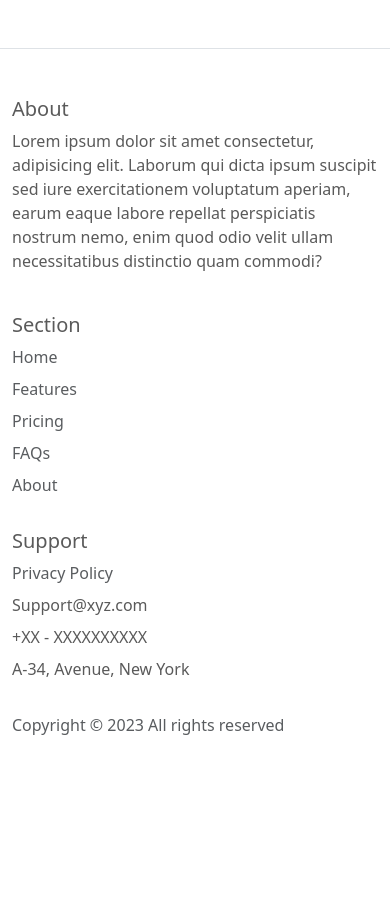
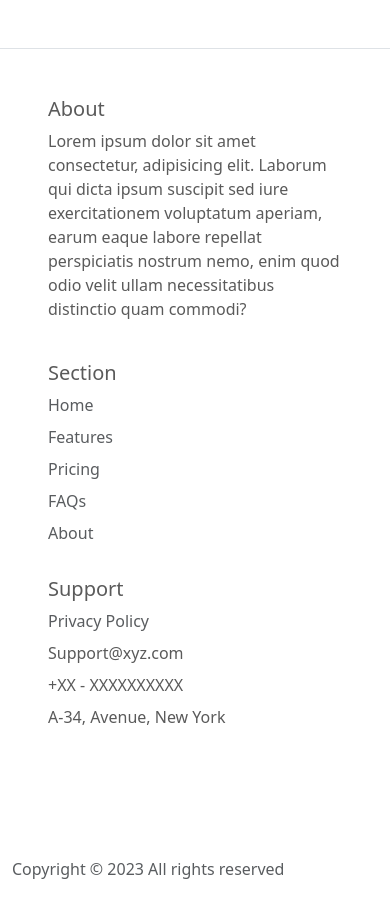
Before and after one commit to Shubham0126/Home-Page-UI, a plain HTML site: page index.html in a window 390 px wide. Shown: the part 4121-5045 px from the top of the page. Drawn offline with nearby package versions, Linux system fonts and the light colour scheme.

Commit message:
Update index.html

```diff
--- a/index.html
+++ b/index.html
@@ -61,7 +61,7 @@
         <span class="navbar-toggler-icon"></span>
       </button>
       <div class="collapse navbar-collapse" id="navbarCollapse">
-        <ul class="navbar-nav me-auto mb-2 mb-md-0 ms-auto">
+        <ul class="navbar-nav mb-2 mb-md-0 ms-auto">
           <li class="nav-item">
             <a class="nav-link active" aria-current="page" href="#">Home</a>
           </li>
@@ -431,13 +431,14 @@
 
   <!-- FOOTER -->
   <div class="container">
-    <footer class="row row-cols-1 row-cols-sm-2 row-cols-md-3 py-5 my-5 border-top">
-      <div class="col mb-4">
+    <footer>
+      <div class="row  row-cols-sm-2 row-cols-md-3 py-5 my-5 border-top">
+        <div class="col-lg-6 col-md-4 mb-4 px-5">
           <h5>About</h5>
           <p>Lorem ipsum dolor sit amet consectetur, adipisicing elit. Laborum qui dicta ipsum suscipit sed iure exercitationem voluptatum aperiam, earum eaque labore repellat perspiciatis nostrum nemo, enim quod odio velit ullam necessitatibus distinctio quam commodi?</p>
         </div>
 
-      <div class="col mb-4 link">
+        <div class="col-lg-3 col-md-4 mb-4 px-5 link">
           <h5>Section</h5>
           <ul class="nav flex-column ">
             <li class="nav-item mb-2"><a href="#" class="nav-link p-0 text-muted">Home</a></li>
@@ -448,7 +449,7 @@
           </ul>
         </div>
 
-      <div class="col mb-4">
+        <div class="col-lg-3 col-md-4 mb-4 px-5 link">
           <h5>Support</h5>
          <ul class="nav flex-column">
           <li class="nav-item mb-2"><a href="#" class="nav-link p-0 text-muted">Privacy Policy</a></li>
@@ -458,13 +459,16 @@
 
          </ul>
         </div>
+      </div>
 
-      <div class="row">
-        <div class="col mb-4">
 
+      <div class="row justify-content-md-center">
+        <div class="col mb-4 col-md-auto">
           <p class="text-muted"> Copyright &copy;  2023 All rights reserved </p>
       </div>
       </div>
+
+
     </footer>
   </div>
 </main>
```
Lines whose indentation alone changed are shown as unchanged.
